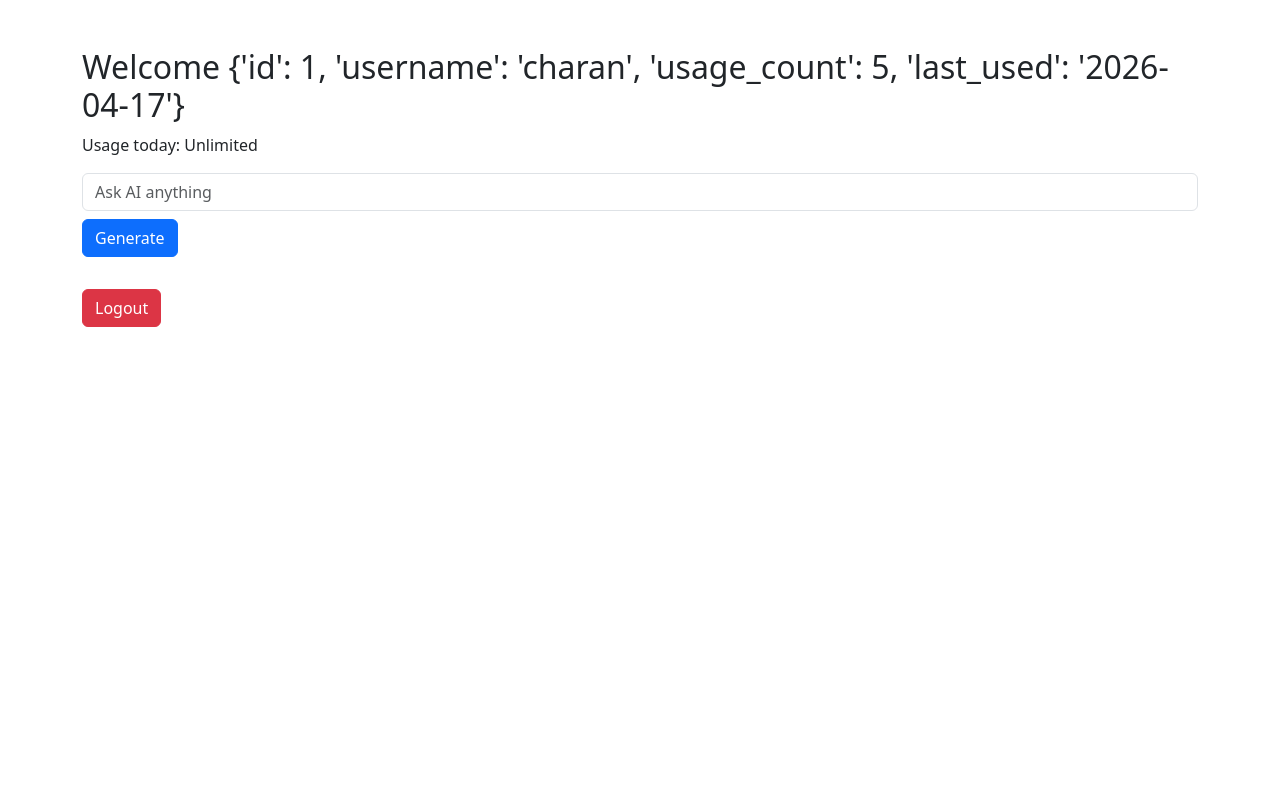
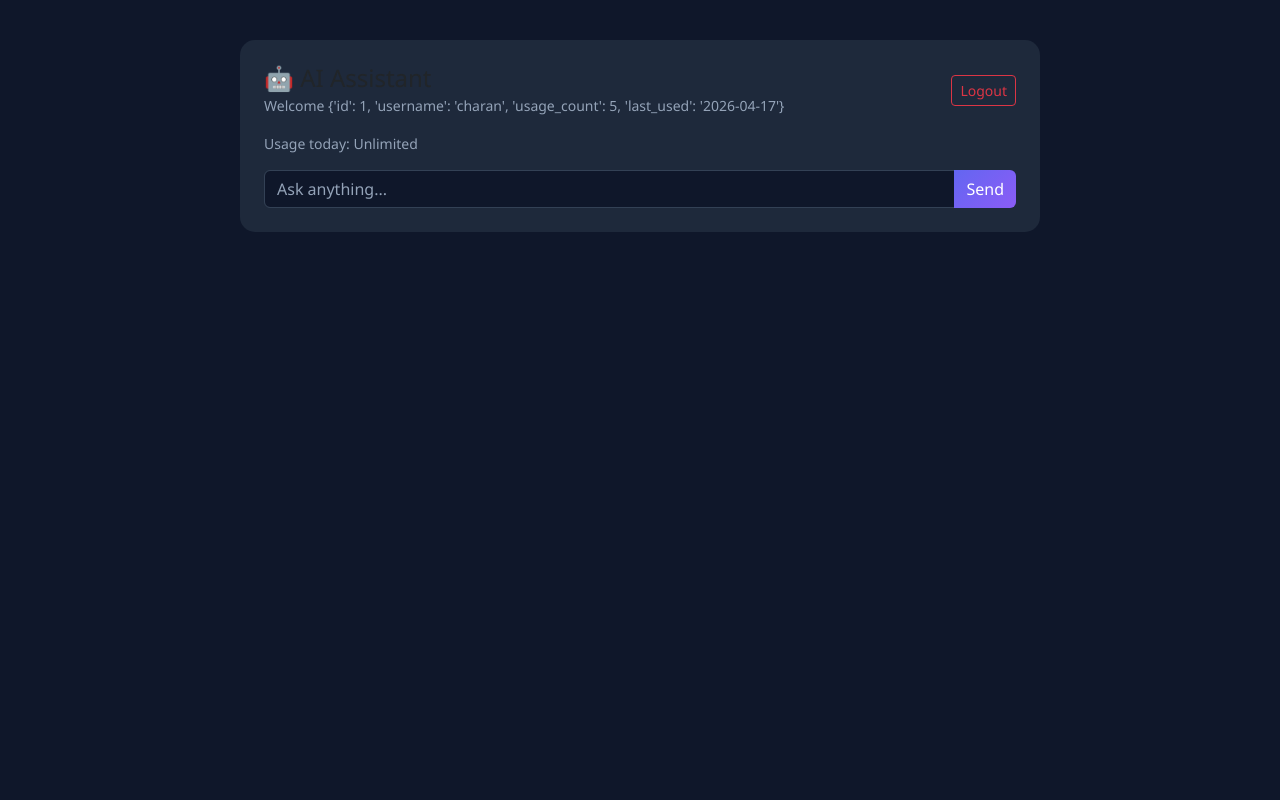
Before and after one commit to charanbunga463-hash/ai-flask-app, a Flask app: page / in a window 1280 px wide. Run offline with Flask 3, Linux system fonts and the light colour scheme; a user stored in the database is signed in.

Commit message:
Update dashboard.html

```diff
--- a/python-saas/templates/dashboard.html
+++ b/python-saas/templates/dashboard.html
@@ -1,19 +1,113 @@
+<!DOCTYPE html>
+<html lang="en">
+<head>
+<meta charset="UTF-8">
+<meta name="viewport" content="width=device-width, initial-scale=1.0">
+
+<title>AI Tool</title>
+
 <link href="https://cdn.jsdelivr.net/npm/bootstrap@5.3.0/dist/css/bootstrap.min.css" rel="stylesheet">
 
-<div class="container mt-5">
-  <h2>Welcome {{user}}</h2>
-  <p>Usage today: {{count}}</p>
+<style>
+body {
+    background-color: #0f172a;
+    color: #e2e8f0;
+    font-family: 'Segoe UI', sans-serif;
+}
 
-  <form method="POST" action="/tool">
-    <input class="form-control mb-2" name="input" placeholder="Ask AI anything">
-    <button class="btn btn-primary">Generate</button>
-  </form>
+.chat-container {
+    max-width: 800px;
+    margin: auto;
+    margin-top: 40px;
+}
 
-  {% if output %}
-    <div class="alert alert-info mt-3">
-      {{output}}
+.card {
+    background-color: #1e293b;
+    border: none;
+    border-radius: 15px;
+}
+
+.input-box {
+    background-color: #0f172a;
+    border: 1px solid #334155;
+    color: white;
+}
+
+.input-box::placeholder {
+    color: #94a3b8;
+}
+
+.btn-ai {
+    background: linear-gradient(135deg, #6366f1, #8b5cf6);
+    border: none;
+}
+
+.btn-ai:hover {
+    opacity: 0.9;
+}
+
+.response-box {
+    background-color: #020617;
+    border-radius: 10px;
+    padding: 15px;
+    margin-top: 15px;
+    border: 1px solid #334155;
+}
+
+.header {
+    display: flex;
+    justify-content: space-between;
+    align-items: center;
+}
+
+.small-text {
+    color: #94a3b8;
+    font-size: 14px;
+}
+</style>
+</head>
+
+<body>
+
+<div class="chat-container">
+
+  <div class="card p-4">
+
+    <!-- Header -->
+    <div class="header mb-3">
+      <div>
+        <h4 class="mb-0">🤖 AI Assistant</h4>
+        <span class="small-text">Welcome {{user}}</span>
+      </div>
+      <a href="/logout" class="btn btn-sm btn-outline-danger">Logout</a>
     </div>
-  {% endif %}
 
-  <a href="/logout" class="btn btn-danger mt-3">Logout</a>
+    <!-- Usage -->
+    <p class="small-text">Usage today: {{count}}</p>
+
+    <!-- Form -->
+    <form method="POST" action="/tool">
+      <div class="input-group">
+        <input
+          class="form-control input-box"
+          name="input"
+          placeholder="Ask anything..."
+          required
+        >
+        <button class="btn btn-ai text-white">Send</button>
+      </div>
+    </form>
+
+    <!-- Output -->
+    {% if output %}
+      <div class="response-box">
+        {{output}}
+      </div>
+    {% endif %}
+
+  </div>
+
 </div>
+
+</body>
+</html>
```
